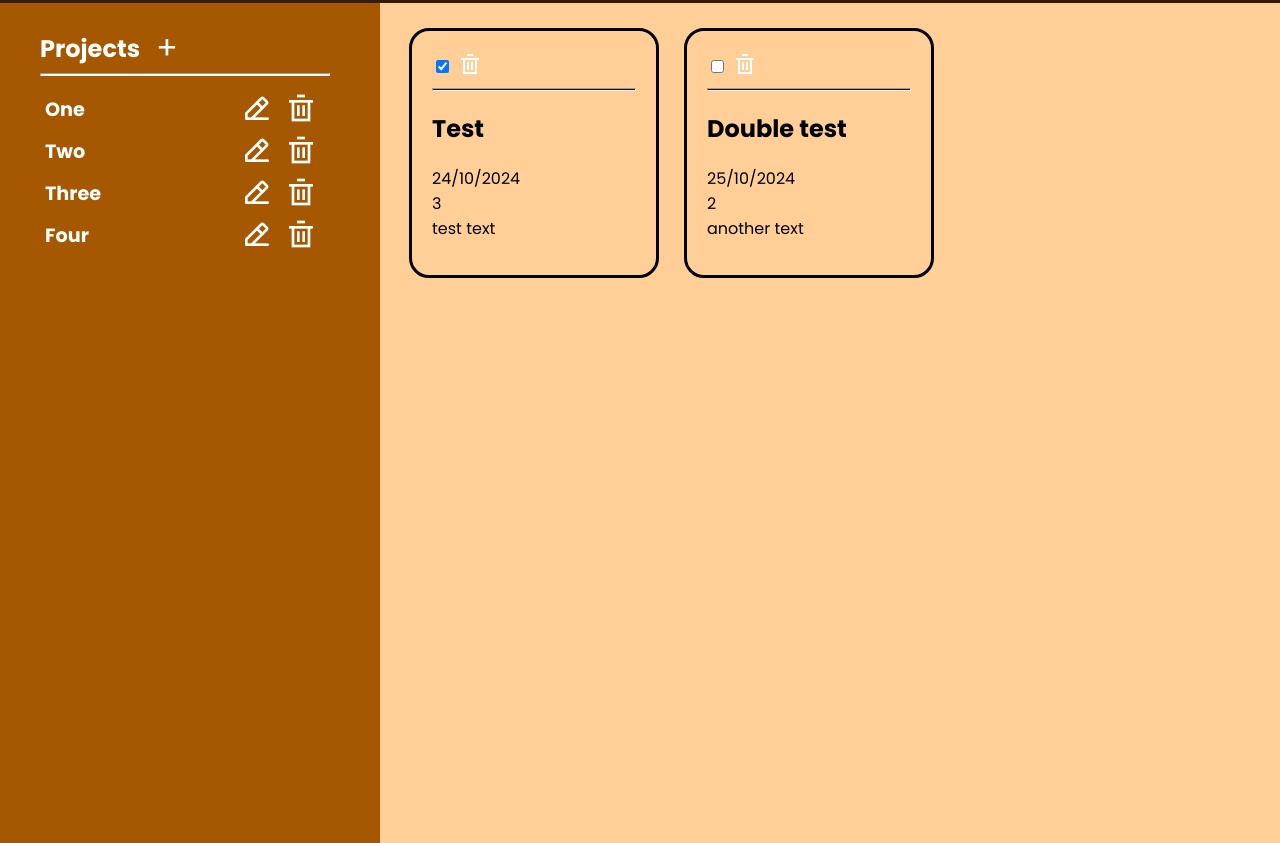
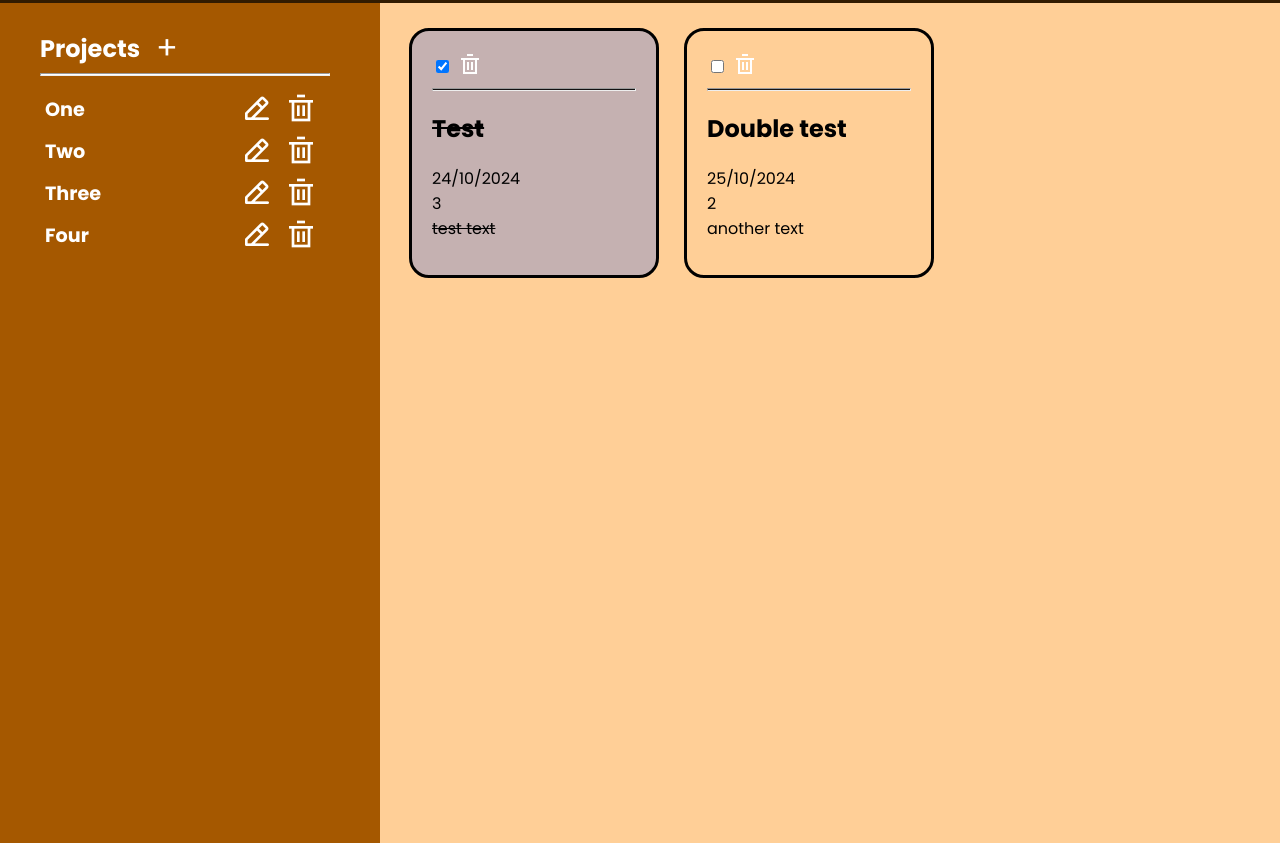
Before and after one commit to li-maksim/todolist, a website built with webpack: page src/template.html in a window 1280 px wide. Both pictures are taken after a click on the checkbox 442 px from the left and 123 px from the top of the page. Shown: the part 57-900 px from the top of the page. Built offline with nearby package versions, Linux system fonts and the light colour scheme.

Commit message:
Added function to mark notes as done

```diff
--- a/src/index.js
+++ b/src/index.js
@@ -245,6 +245,19 @@ const Display = (() => {
         const noteDoneBtn = document.createElement('input');
         noteDoneBtn.type = 'checkbox';
         noteDoneBtn.setAttribute('class', 'checkbox');
+        function checkbox() {
+            if (noteDoneBtn.checked == true) {
+                noteCard.classList.add('done');
+                a[i].done = true;
+                console.log(a);
+            } else {
+                noteCard.classList.remove('done');
+                a[i].done = false;
+                console.log(a);
+            };
+        };
+        noteDoneBtn.addEventListener('click', checkbox);
+
         const noteDelBtn = document.createElement('button');
         noteDelBtn.classList.add('btn', 'icon-delete');
         function delNote() {
--- a/src/style.css
+++ b/src/style.css
@@ -143,3 +143,10 @@ h1 {
     height: 1px;
     background-color: rgba(0, 0, 0, 0.9);
 }
+
+.note_card.done {
+    background-color: #c5b1b1;
+    h2, .note_descr {
+        text-decoration: line-through;
+    }
+}
```
